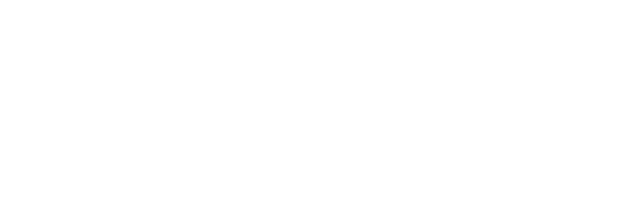
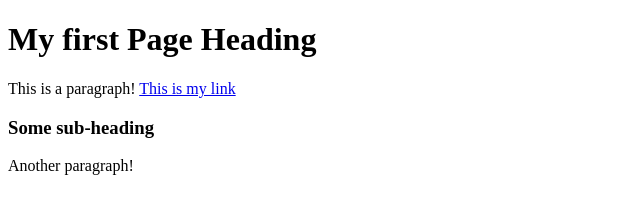
Before and after one commit to s2t2/my-site-2020, a plain HTML site: page index.html in a window 1280 px wide. Shown: the whole page, without its empty margins (0-640 px from the left). Drawn offline with Linux system fonts and the light colour scheme.

Commit message:
Update index.html

```diff
--- a/index.html
+++ b/index.html
@@ -8,5 +8,18 @@
 </head>
 <body>
 
+
+    <h1>My first Page Heading</h1>
+
+    <p>
+        This is a paragraph!
+        <a href="http://www.google.com">This is my link</a>
+    </p>
+
+    <h3>Some sub-heading</h3>
+
+    <p>Another paragraph!</p>
+
+
 </body>
 </html>
```
